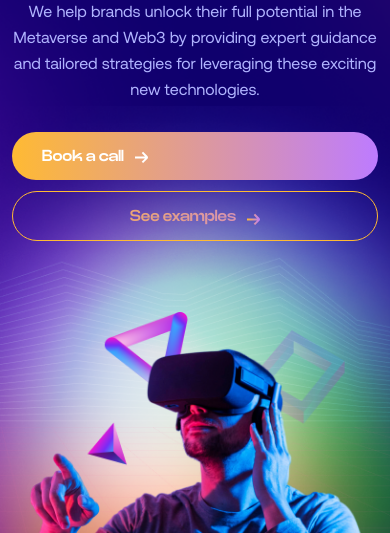
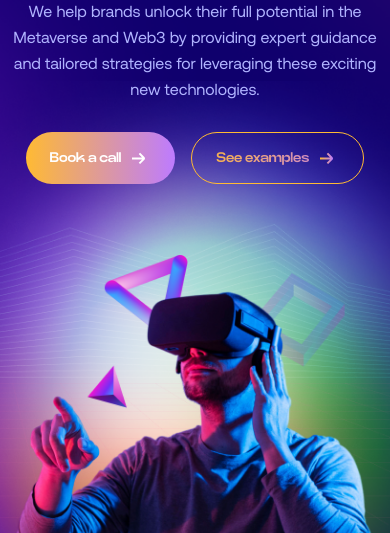
Before and after one commit to mahdi-developer/agency, a plain HTML site: page index.html in a window 390 px wide. Shown: the part 311-844 px from the top of the page. Drawn offline with nearby package versions, Linux system fonts and the light colour scheme.

Commit message:
responsive issues

```diff
--- a/assets/scss/style.scss
+++ b/assets/scss/style.scss
@@ -348,7 +348,11 @@ button {
   @media(max-width:991px) {
     padding: 12px 35px 12px 30px;
   }
-
+  @media (max-width:575px) {
+    font-size: 14px !important;
+    line-height: 22px !important;
+    padding: 14px 30px 14px 24px;
+  }
   @media (max-width:375px) {
     padding: 12px 0 12px 0;
     justify-content: center;
@@ -385,20 +389,27 @@ button {
   gap: 11px;
   align-items: center;
   transition: all 0.3s linear;
+  @media (max-width:575px) {
+    font-size: 14px !important;
+    line-height: 22px !important;
+    padding: 14px 30px 14px 24px;
+  }
+  @media (max-width:375px) {
+    margin-top: 11.25px;
+    padding: 12px 0 12px 0;
+    justify-content: center;
+  }
+  svg {
+    margin-bottom: 4px;
+  }
 
   &:hover {
     background: var(--blue-deep);
     -webkit-text-fill-color: var(--white);
     border: 1px solid var(--white);
-
-  }
-
-  @media (max-width:575px) {
-    margin-top: 11.25px;
-    padding: 12px 0 12px 0;
-    justify-content: center;
-
-  }
+  }
+
+
 }
 
 /* helper , base classes  - END*/
@@ -557,6 +568,12 @@ header {
       line-height: 26px !important;
       padding-top: 20px;
       padding-bottom: 30px;
+    }
+  }
+
+  .hero-btns {
+    @media(max-width:375px) {
+      display: block !important;
     }
   }
 
@@ -1281,10 +1298,13 @@ header {
 
       @media (max-width:575px) {
         margin-top: 68px;
+        text-align: center;
+        margin-inline: 16px;
+      }
+
+      @media (max-width:375px) {
         display: block !important;
         width: 100%;
-        text-align: center;
-        margin-inline: 16px;
       }
     }
   }
--- a/index.html
+++ b/index.html
@@ -134,7 +134,7 @@
                             Web3 by providing expert guidance and tailored strategies for
                             leveraging these exciting new technologies.
                         </h5>
-                        <div class="hero-btns d-block d-sm-flex justify-content-center justify-content-lg-start gap-3">
+                        <div class="hero-btns d-flex justify-content-center justify-content-lg-start gap-3">
                             <a href="" class="primary-btn d-flex">Book a call
                                 <span>
                                     <svg xmlns="http://www.w3.org/2000/svg" width="13" height="13" viewBox="0 0 13 13"
```
Also changed, not shown: assets/scss/style.css, 1 other file.
